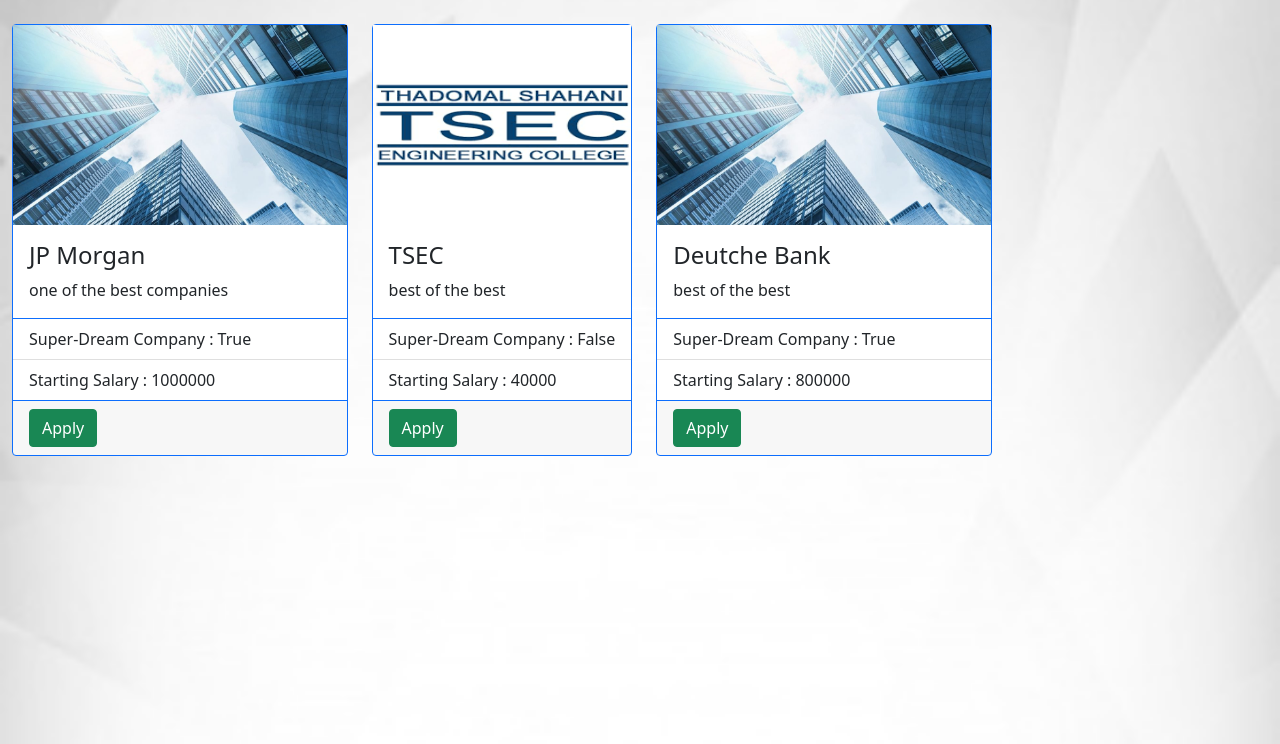
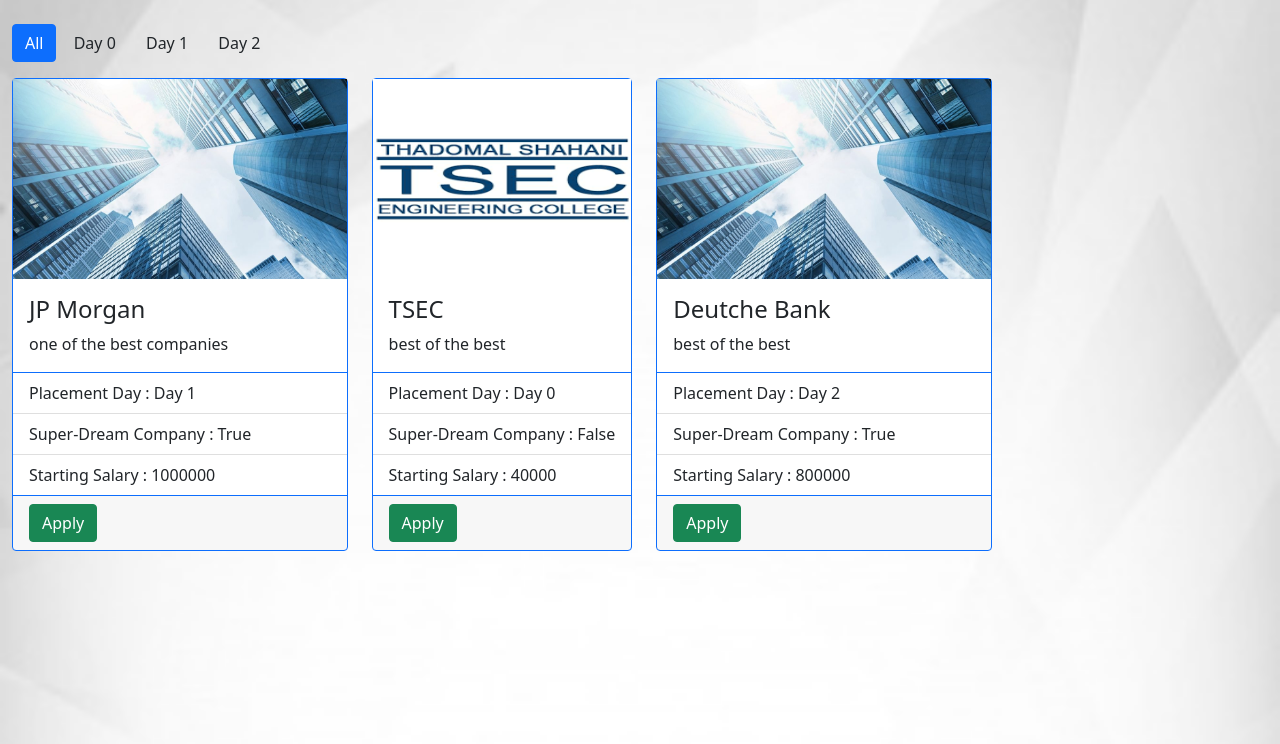
Before and after one commit to shobhitexe/placeme, a Django app: page /companies/ in a window 1280 px wide. Shown: the part 56-800 px from the top of the page. Run offline with Django 3.2, Linux system fonts and the light colour scheme; data comes from the database, SQL or seed files in the repository; both versions use the stored data as it was after the commit; some libraries are stand-ins or nearby versions.

Commit message:
added placement days

```diff
--- a/base/forms.py
+++ b/base/forms.py
@@ -9,7 +9,7 @@
     class Meta:
         model = Company
         fields = "__all__"
-        labels ={'is_dream': 'Dream Company','starting_salary':'Starting Salary'}
+        labels ={'is_dream': 'Dream Company','starting_salary':'Starting Salary','day':'Day'}
 
 class StudentDetailsForm(forms.ModelForm):
 
--- a/base/models.py
+++ b/base/models.py
@@ -22,7 +22,12 @@
     logo = models.ImageField(blank = True,upload_to=image_directory_path, storage=image_storage)
     is_dream = models.BooleanField(blank = False)
     starting_salary = models.IntegerField(blank=False)
-
+    DAY_CHOICES = (
+        ('Day 0', 'Day 0',),
+        ('Day 1', 'Day 1',),
+        ('Day 2', 'Day 2',),
+    )
+    day = models.CharField(max_length=25,choices=DAY_CHOICES,blank=False,default=DAY_CHOICES[0][0],null=False)
     class Meta:
         verbose_name_plural = "Company"
 
--- a/base/templates/company.html
+++ b/base/templates/company.html
@@ -6,8 +6,15 @@
 <br>
 <div class="container-fluid">
     <div class="row">
+        <div>
+            <button class="btn btn-primary filter-button" data-filter="all">All</button>
+            <button class="btn btn-default filter-button" data-filter="0">Day 0</button>
+            <button class="btn btn-default filter-button" data-filter="1">Day 1</button>
+            <button class="btn btn-default filter-button" data-filter="2">Day 2</button>
+        </div>
+        <p></p>
         {% for company in companies %}
-            <div class="col-auto">
+            <div class="col-auto filter {{company.day}}">
                 <div class="card border-primary mb-4">
                         {% if company.logo %}
                         <img style="height: 200px; width: 100%; display: block;" src="{{ company.logo.url }}" alt="Card image">
@@ -19,6 +26,7 @@
                         <p class="card-text">{{ company.description }}</p>
                     </div>
                     <ul class="list-group list-group-flush">
+                        <li class="list-group-item">Placement Day : {{company.day}}</li>
                         <li class="list-group-item">Super-Dream Company : {{company.is_dream}}</li>
                         <li class="list-group-item">Starting Salary : {{company.starting_salary}}</li>
                     </ul>
@@ -59,6 +67,10 @@
                                         <br>
                                         <div>
                                             {{ addform.starting_salary|as_crispy_field }}
+                                        </div>
+                                        <br>
+                                        <div>
+                                            {{ addform.day|as_crispy_field }}
                                         </div>
                                         <br>
                                         <button class="btn btn-primary" type="submit" id="sub" name="updatecompany" value="{{company.id}}">Update</button>
@@ -140,6 +152,10 @@
                     {{ addform.starting_salary|as_crispy_field }}
                 </div>
                 <br>
+                <div>
+                    {{ addform.day|as_crispy_field }}
+                </div>
+                <br>
                 <button class="btn btn-primary" type="submit" name="addcompany" value="1">Submit</button>
             </form>
         </div>
@@ -164,4 +180,23 @@
     }
 </style>
 
+<script>
+    $(document).ready(function(){
+
+$(".filter-button").click(function(){
+    var value = $(this).attr('data-filter');
+
+    if(value == "all")
+    {
+        $('.filter').show('1000');
+    }
+    else
+    {
+        $('.filter.Day').not('.'+value).hide('3000');
+        $('.filter.Day').filter('.'+value).show('3000');
+    }
+});
+
+});
+</script>
 {% endblock content %}
```
Also changed, not shown: base/migrations/0023_company_day.py (added), base/migrations/0024_remove_company_day.py (added), base/migrations/0025_company_day.py (added), db.sqlite3.
